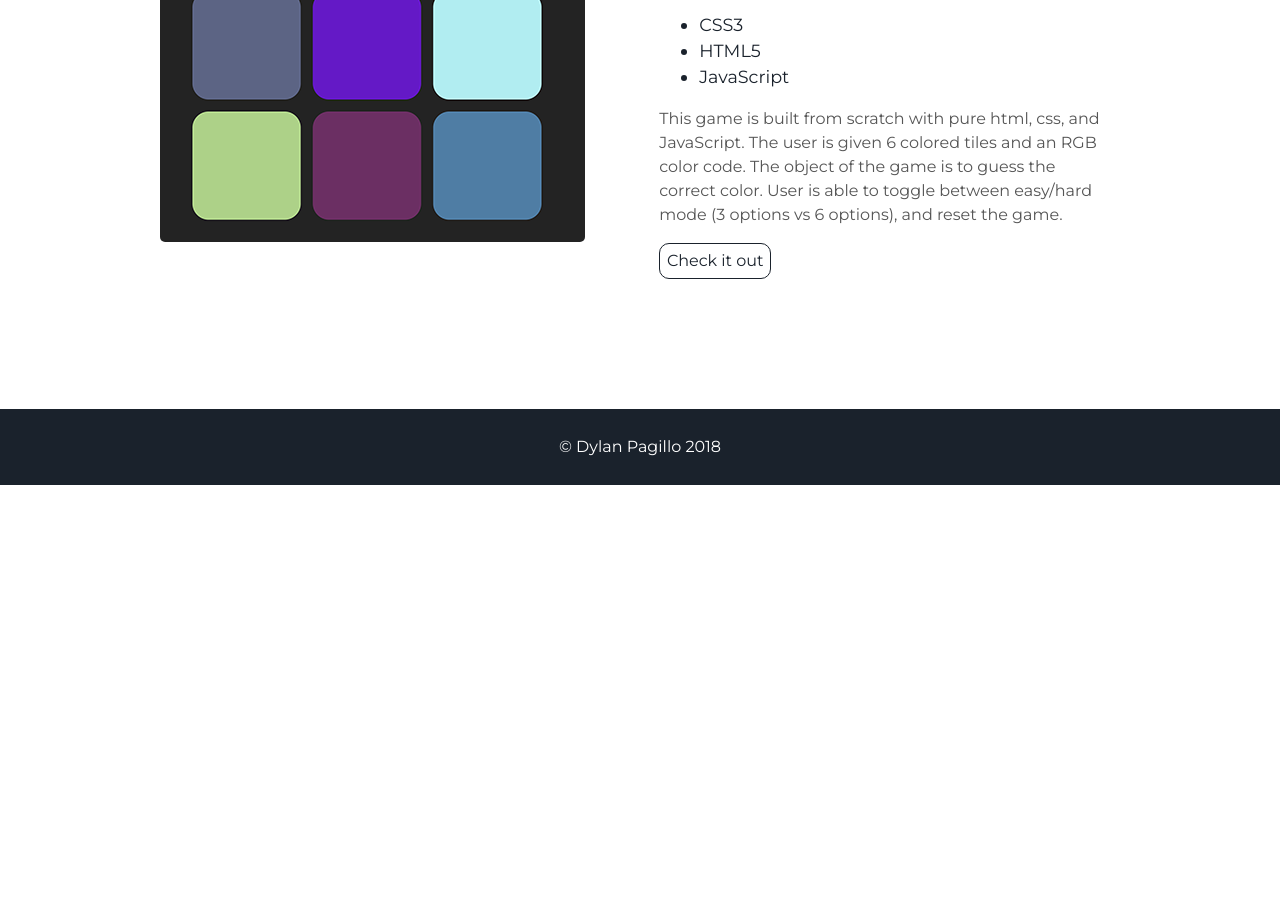
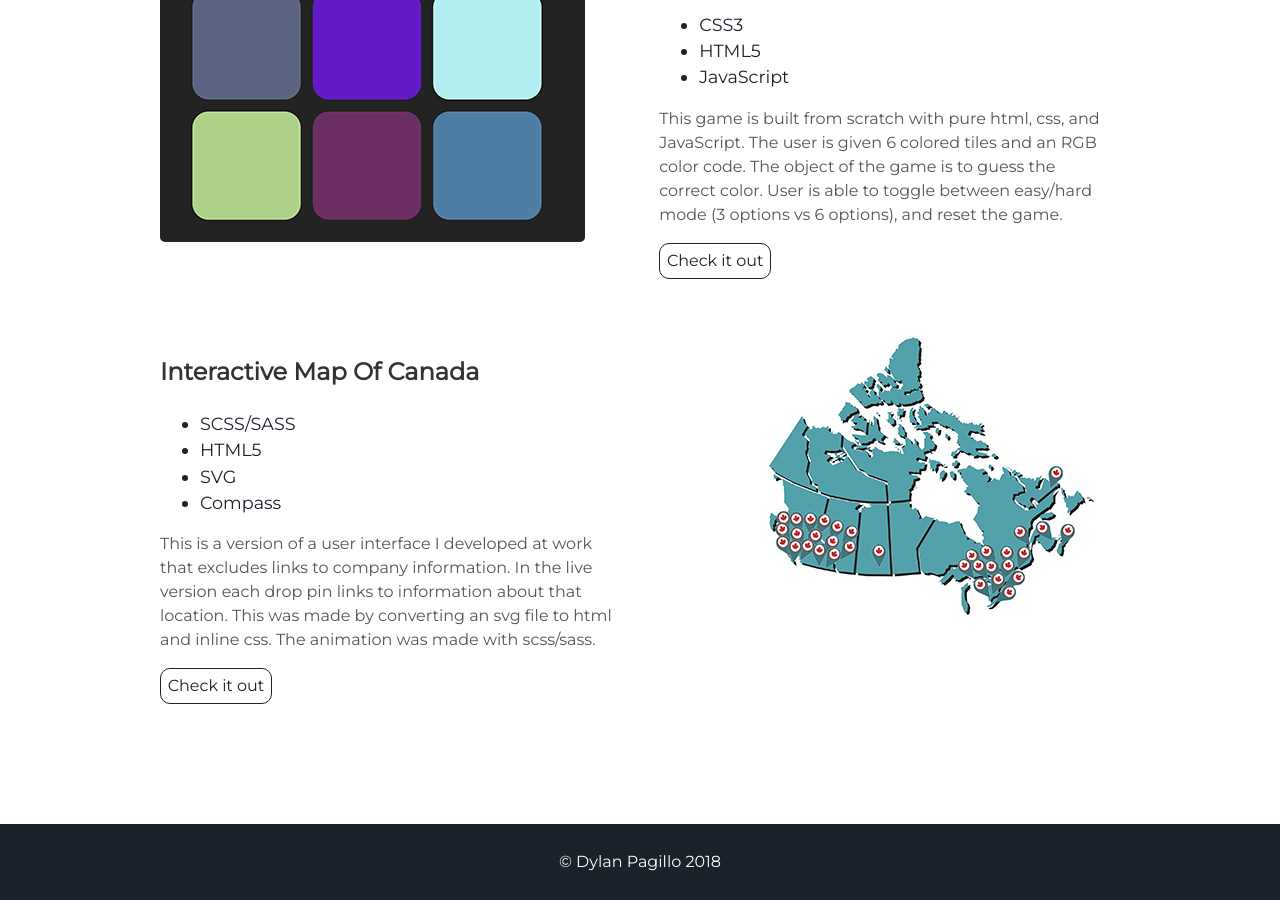
Before and after one commit to DylanNeil/DevPortfolio, a Jekyll site: the page built from index.html, in a window 1280 px wide and 900 px high, scrolled down 2165 px. Built offline with Jekyll 4.4.1, drawn with Linux system fonts in a browser that asks for light colours; before the commit the page ends 2650 px from its top, so only the background shows below that.

Commit message:
Update projects.html

```diff
--- a/_includes/projects.html
+++ b/_includes/projects.html
@@ -1,6 +1,7 @@
 <div class="user-details">
   <h1> Featured Projects </h1>
 </div>
+
 <div class="user-projects">
   <div class="images-right">
     <img alt="Murakami Machine" src="{{ "/assets/img/quotes web.png" | prepend: site.baseurl }}" />
@@ -18,6 +19,7 @@
     <a class="project-link" href="https://dylanneil.github.io/Murakami-Machine/">Check it out</a>
   </div>
 </div>
+
 <div class="user-projects">
   <div class="images-left">
     <img alt="RGB Color Game" src="{{ "/assets/img/color game web.png" | prepend: site.baseurl }}" />
@@ -33,3 +35,22 @@
     <a class="project-link" href="https://dylanneil.github.io/ColorGame/">Check it out</a>
   </div>
 </div>
+
+<div>
+<div class="user-projects">
+  <div class="images-right">
+    <img alt="Interact Map" src="{{ "/assets/img/canada thumbnail web.jpg" | prepend: site.baseurl }}" />
+  </div>
+  <div class="contents">
+    <h3> Interactive Map Of Canada </h3>
+    <ul>
+      <li> SCSS/SASS</li>
+      <li> HTML5</li>
+      <li> SVG</li>
+      <li> Compass</li>
+    </ul>
+    <p>This is a version of a user interface I developed at work that excludes links to company information. In the live version each drop pin links to information about that location. This was made by converting an svg file to html and inline css. The animation was made with scss/sass.</p>
+    <a class="project-link" href="https://codepen.io/DylanNeil/full/xzYgzY/">Check it out</a>
+  </div>
+</div>
+</div>
```
